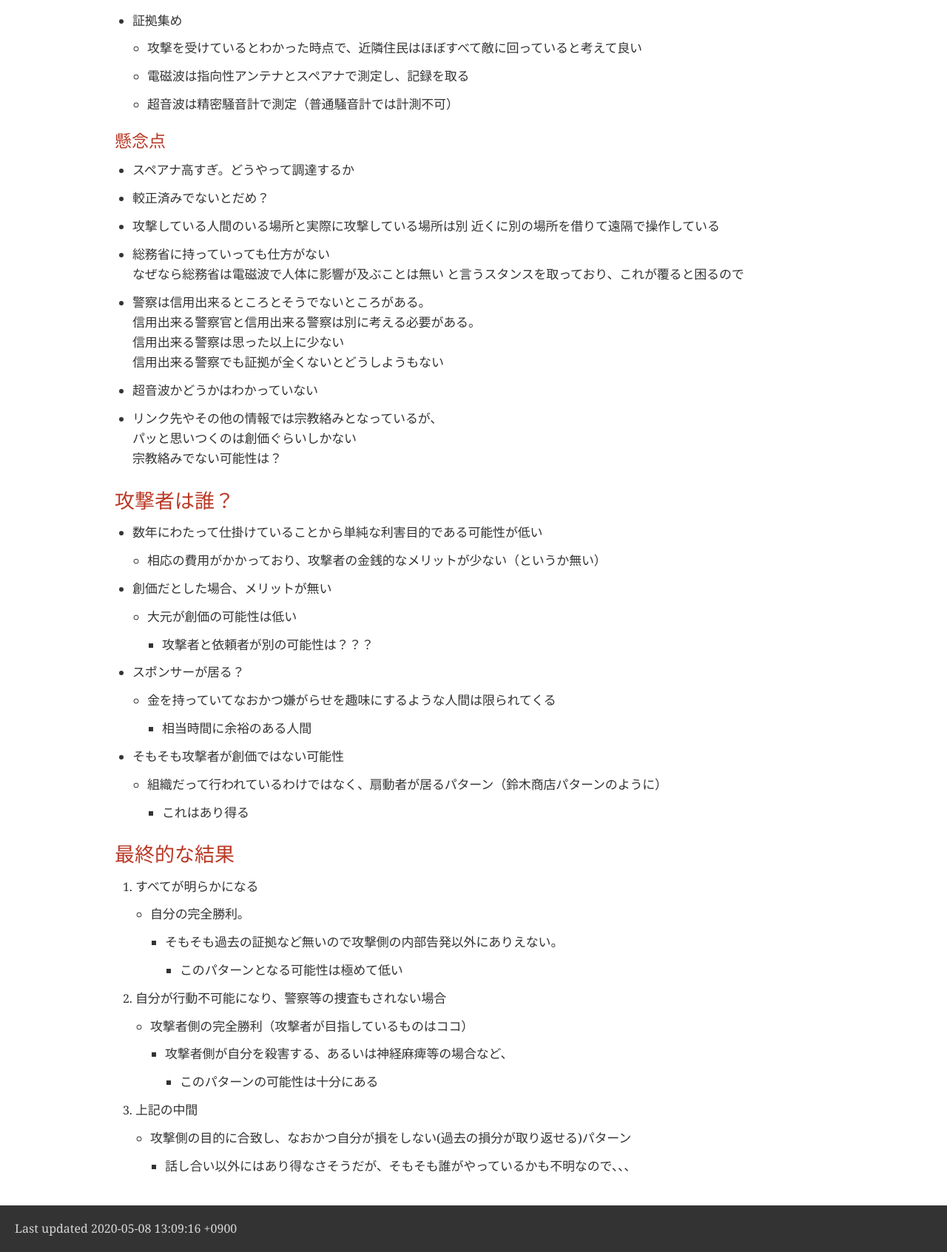
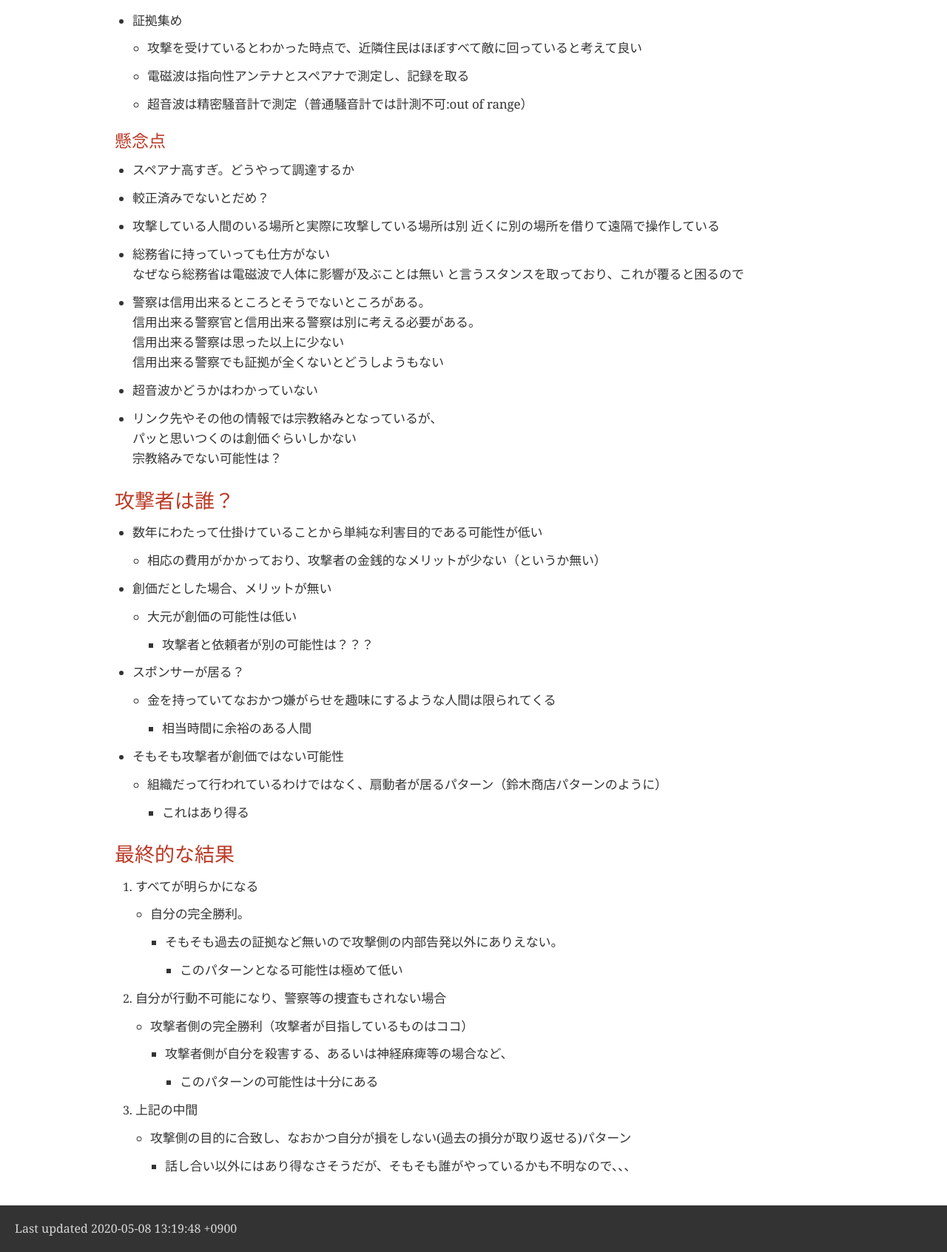
Before and after one commit to TakayukiYano/TakayukiYano.github.io, a plain HTML site: page memo/index.html in a window 1280 px wide. Shown: the part 520-2213 px from the top of the page at 74% size. Drawn offline with nearby package versions, Linux system fonts and the light colour scheme; a web font is replaced by a local one.

Commit message:
added comment

```diff
--- a/memo/index.html
+++ b/memo/index.html
@@ -480,7 +480,7 @@ body.book #toc,body.book #preamble,body.book h1.sect0,body.book .sect1>h2{page-b
 <p>電磁波は指向性アンテナとスペアナで測定し、記録を取る</p>
 </li>
 <li>
-<p>超音波は精密騒音計で測定（普通騒音計では計測不可）</p>
+<p>超音波は精密騒音計で測定（普通騒音計では計測不可:out of range）</p>
 </li>
 </ul>
 </div>
@@ -669,7 +669,7 @@ body.book #toc,body.book #preamble,body.book h1.sect0,body.book .sect1>h2{page-b
 </div>
 <div id="footer">
 <div id="footer-text">
-Last updated 2020-05-08 13:09:16 +0900
+Last updated 2020-05-08 13:19:48 +0900
 </div>
 </div>
 </body>
```
Also changed, not shown: 1 other file.
